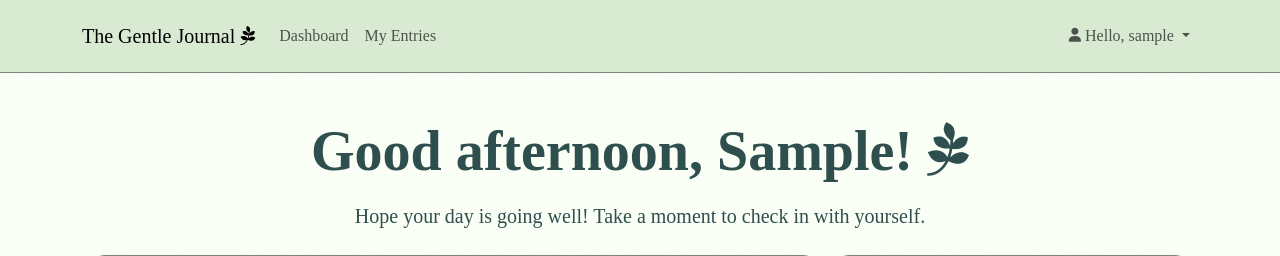
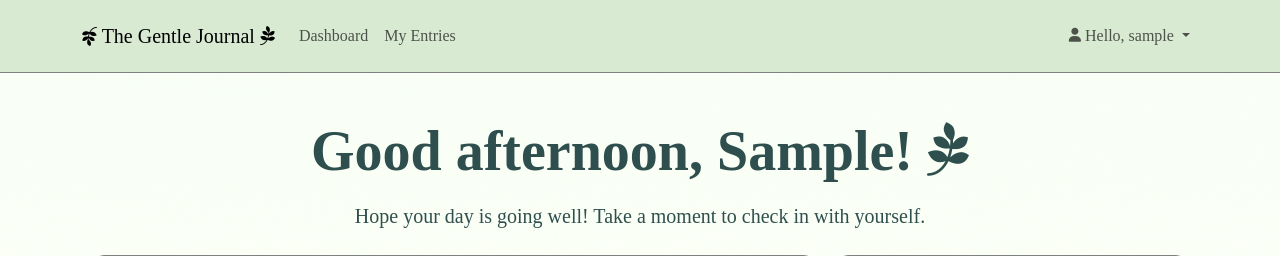
Before and after one commit to AC-dev16/the-gentle-journal, a Django app: page /dashboard/ in a window 1280 px wide. Shown: the top 256 px of the page. Run offline with Django 4.2, Linux system fonts and the light colour scheme; the visitor is signed in with stand-in values (Sample User, id 1); data that the repository does not hold is empty; some libraries are stand-ins or nearby versions; some web fonts are replaced.

Commit message:
Add new favicon and app icons; update base template to include favicon link

```diff
--- a/templates/base.html
+++ b/templates/base.html
@@ -16,13 +16,15 @@
         <!-- Custom CSS -->
         <link rel="stylesheet" href="{% static 'css/style.css' %}">
         <title>{% block title %}Gentle Journal{% endblock %}</title>
+        <!-- Favicon -->
+        <link rel="icon" type="image/x-icon" href="{% static 'images/favicon.ico' %}">
     </head>
     <body>
         <!-- Navigation -->
         <nav id="navbar-bg" class="navbar navbar-expand-lg p-3">
             <div class="container">
                 <a class="navbar-brand" href="{% if user.is_authenticated %}{% url 'dashboard' %}{% else %}{% url 'homepage' %}{% endif %}">
-                    <i class="bi bi-journal-heart"></i> The Gentle Journal <i class="fa-brands fa-pagelines"></i>
+                    <i class="fa-brands fa-pagelines fa-flip-both"></i> The Gentle Journal <i class="fa-brands fa-pagelines"></i>
                 </a>
 
                 <button class="navbar-toggler" type="button" data-bs-toggle="collapse" data-bs-target="#navbarNav">
```
Also changed, not shown: static/images/android-chrome-192x192.png (added), static/images/android-chrome-512x512.png (added), static/images/apple-touch-icon.png (added), static/images/favicon-16x16.png (added), static/images/favicon-32x32.png (added), static/images/favicon.ico (added).
